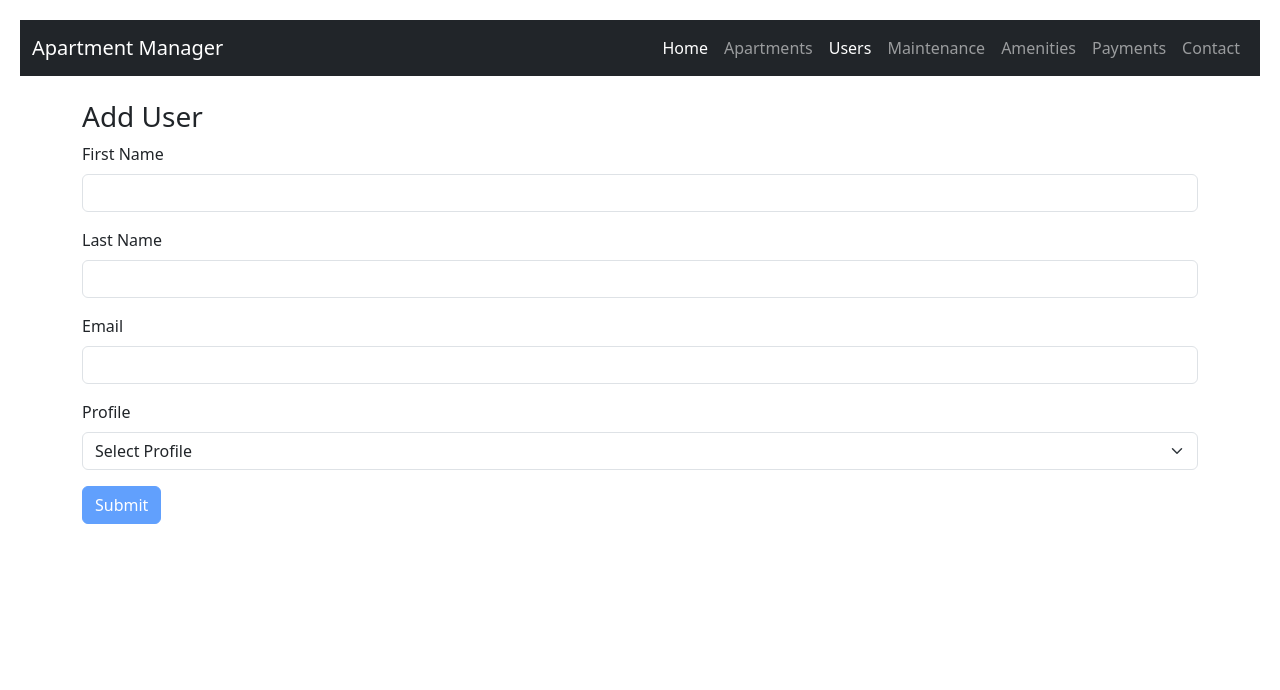
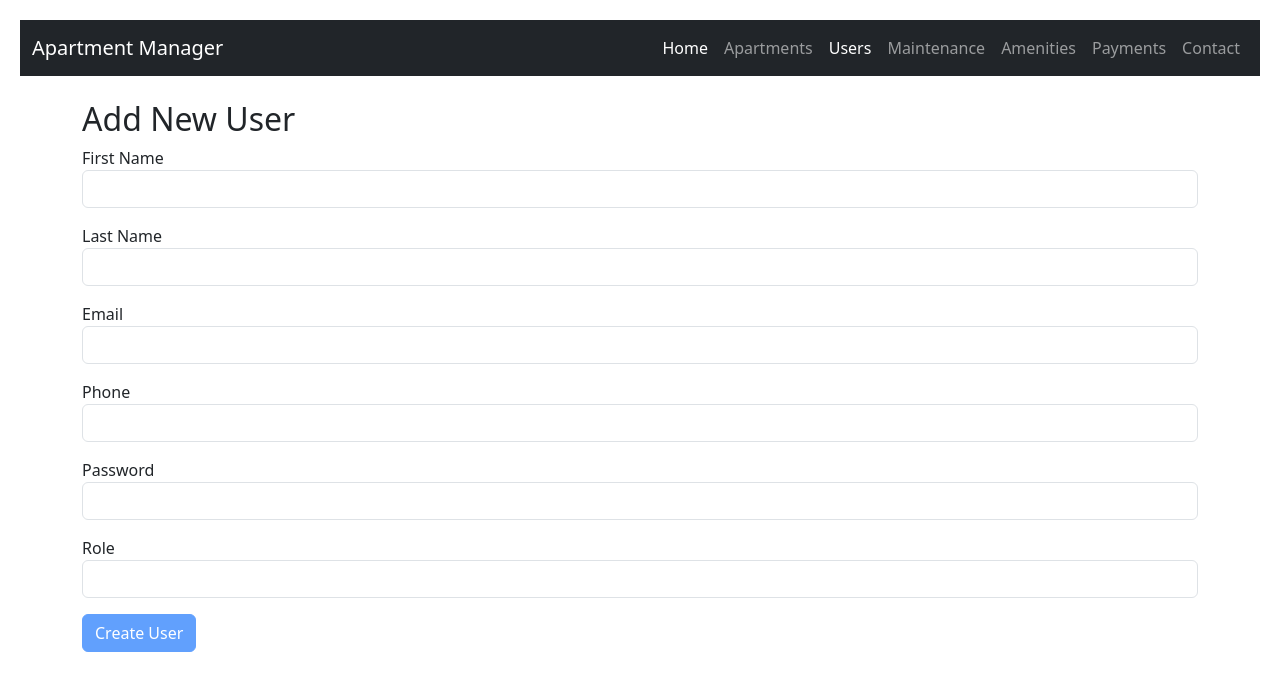
Before and after one commit to cemorta/apartmentmansys-angular, an Angular app: page /users/add in a window 1280 px wide. Shown: the top 690 px of the page. Built offline with nearby package versions, Linux system fonts and the light colour scheme.

Commit message:
Add user object

```diff
--- a/src/app/add-user/add-user.component.html
+++ b/src/app/add-user/add-user.component.html
@@ -1,52 +1,45 @@
 <div class="container mt-4">
-    <h3>Add User</h3>
-    <form [formGroup]="addUserForm" (ngSubmit)="onSubmit()">
-
+  <h2>Add New User</h2>
+  <form [formGroup]="userForm" (ngSubmit)="onSubmit()">
     <div class="mb-3">
-        <label for="firstName" class="form-label">First Name</label>
-        <input id="firstName" type="text" class="form-control" formControlName="firstName">
-        <div class="text-danger" *ngIf="addUserForm.get('firstName')?.invalid && addUserForm.get('firstName')?.touched">
-          First name is required
-        </div>
+      <label>First Name</label>
+      <input type="text" formControlName="firstName" class="form-control" />
     </div>
 
     <div class="mb-3">
-        <label for="lastName" class="form-label">Last Name</label>
-        <input id="lastName" type="text" class="form-control" formControlName="lastName">
-        <div class="text-danger" *ngIf="addUserForm.get('lastName')?.invalid && addUserForm.get('lastName')?.touched">
-          Last name is required
-        </div>
+      <label>Last Name</label>
+      <input type="text" formControlName="lastName" class="form-control" />
     </div>
 
     <div class="mb-3">
-        <label for="email" class="form-label">Email</label>
-        <input id="email" type="email" class="form-control" formControlName="email">
-        <div class="text-danger" *ngIf="addUserForm.get('email')?.invalid && addUserForm.get('email')?.touched">
-          Valid email is required
-        </div>
+      <label>Email</label>
+      <input type="email" formControlName="email" class="form-control" />
     </div>
 
-      <!-- Profile Select -->
     <div class="mb-3">
-        <label for="profile" class="form-label">Profile</label>
-        <select id="profile" class="form-select" formControlName="profile">
-          <option value="">Select Profile</option>
-          <option *ngFor="let option of profileOptions" [value]="option">{{ option }}</option>
+      <label>Phone</label>
+      <input type="text" formControlName="phone" class="form-control" />
+    </div>
+
+    <div class="mb-3">
+      <label>Password</label>
+      <input type="password" formControlName="passwordHash" class="form-control" />
+    </div>
+
+    <div class="mb-3">
+      <label>Role</label>
+      <select class="form-control"  formControlName="role" >
+        <option value="Super Admin">Super Admin</option>
+        <option value="Apartment Manager">Apartment Manager</option>
+        <option value="Resident">Resident</option>
+        <option value="Staff">Staff</option>
+        <option value="Flat Owner">Flat Owner</option>
       </select>
     </div>
 
-      <!-- Role Select (only visible if Admin selected) -->
-      <div class="mb-3" *ngIf="showRoleSelect">
-        <label for="role" class="form-label">Role</label>
-        <select id="role" class="form-select" formControlName="role">
-          <option value="">Select Role</option>
-          <option *ngFor="let option of roleOptions" [value]="option">{{ option }}</option>
-        </select>
-        <div class="text-danger" *ngIf="addUserForm.get('role')?.invalid && addUserForm.get('role')?.touched">
-          Role is required for Admin profile
-        </div>
-      </div>
 
-      <button type="submit" class="btn btn-primary" [disabled]="addUserForm.invalid">Submit</button>
+
+
+    <button type="submit" class="btn btn-primary" [disabled]="userForm.invalid">Create User</button>
   </form>
 </div>
--- a/src/app/add-user/add-user.component.ts
+++ b/src/app/add-user/add-user.component.ts
@@ -1,66 +1,64 @@
-import { Component, OnInit } from '@angular/core';
-import { FormBuilder, FormGroup, Validators } from '@angular/forms';
+import { Component } from '@angular/core';
+import { FormBuilder, FormGroup, ReactiveFormsModule, Validators } from '@angular/forms';
+import { UserService } from '../services/user.service';
+import { Router } from '@angular/router';
 import { CommonModule } from '@angular/common';
-import { Router } from '@angular/router';
-import { ReactiveFormsModule } from '@angular/forms';
-import { UserService } from '../services/user.service';
+import { User } from '../models/user.model';
 
 @Component({
   selector: 'app-add-user',
   standalone: true,
   templateUrl: './add-user.component.html',
-  styleUrl: './add-user.component.css',
-  imports: [CommonModule, ReactiveFormsModule]
+  styleUrls: ['./add-user.component.css'],
+  imports: [ReactiveFormsModule, CommonModule]
 })
-export class AddUserComponent implements OnInit {
-  addUserForm!: FormGroup;
-
-  profileOptions = ['Flat Owner', 'Admin', 'Resident', 'Staff'];
-  roleOptions = ['Apartment Manager', 'Super Admin'];
-
-  showRoleSelect = false;
-
-  constructor(private fb: FormBuilder, private router: Router, private userService: UserService) {}
-
-  ngOnInit(): void {
-    this.addUserForm = this.fb.group({
+export class AddUserComponent {
+  userForm: FormGroup;
+  newUser:any = {}
+  constructor(
+    private fb: FormBuilder,
+    private userService: UserService,
+    private router: Router
+  ) {
+    this.userForm = this.fb.group({
       firstName: ['', Validators.required],
       lastName: ['', Validators.required],
       email: ['', [Validators.required, Validators.email]],
-      profile: ['', Validators.required],
-      role: [''] // role boş başlasın
-    });
-
-    this.addUserForm.get('profile')?.valueChanges.subscribe((selectedProfile) => {
-      if (selectedProfile === 'Admin') {
-        this.showRoleSelect = true;
-        this.addUserForm.get('role')?.setValue(''); // boş bırak, kullanıcı seçsin
-      } else {
-        this.showRoleSelect = false;
-        this.addUserForm.get('role')?.setValue(selectedProfile); // role = profile
-      }
+      phone: [''],
+      passwordHash: ['', Validators.required],
+      role: ['', Validators.required],
     });
   }
 
-  onSubmit(): void {
-    if (this.addUserForm.valid) {
-      const newUser = this.addUserForm.value;
+  onSubmit() {
+    if (this.userForm.valid) {
+      const formValue = this.userForm.value;
+      this.newUser = {
+        firstName: formValue.firstName,
+        lastName: formValue.lastName,
+        email: formValue.email,
+        phone: formValue.phone,
+        passwordHash: formValue.passwordHash,
+        role_id:formValue.role // <<<<< DİKKAT
+      };
 
-      this.userService.createUser(newUser).subscribe({
+      this.userService.createUser(this.newUser).subscribe({
         next: () => {
           alert('User created successfully!');
-          this.router.navigate(['/users']); // Redirect back to user list
+          this.router.navigate(['/users']);
         },
         error: (err: any) => {
-          console.error('Error creating user:', err);
-          alert('Failed to create user.');
+          console.error(err);
+          alert('Something went wrong.');
         }
       });
-    } else {
-      this.addUserForm.markAllAsTouched();
     }
   }
+
+
+
 }
+
 
 //private fb: FormBuilder,
 //private userService: UserService,
--- a/src/app/services/user.service.ts
+++ b/src/app/services/user.service.ts
@@ -37,7 +37,7 @@ export class UserService {
     return this.http.get<User>(`${this.apiUrl}/${id}`);
   }
 
-  createUser(user: User): Observable<User> {
+  createUser(user: any): Observable<any> {
     return this.http.post<User>(`${this.apiUrl}/create`, user);
   }
 
```
Lines whose indentation alone changed are shown as unchanged.
